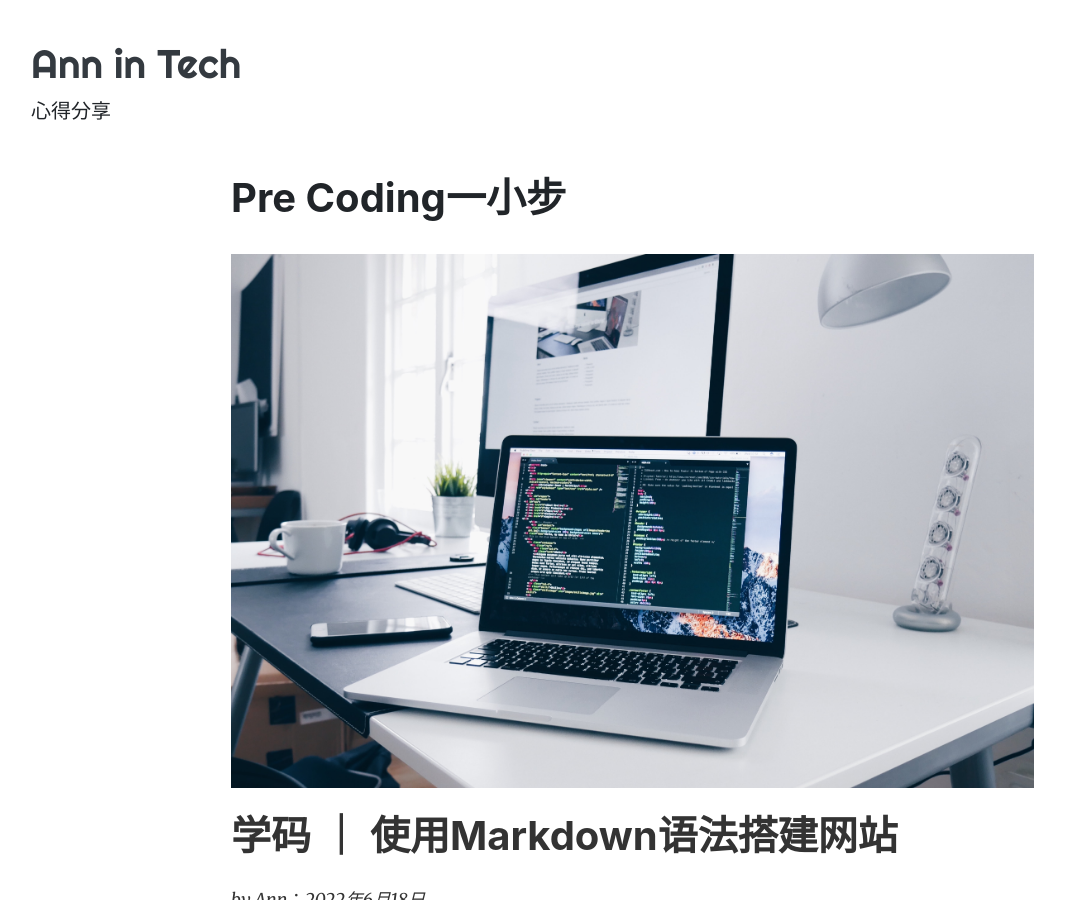
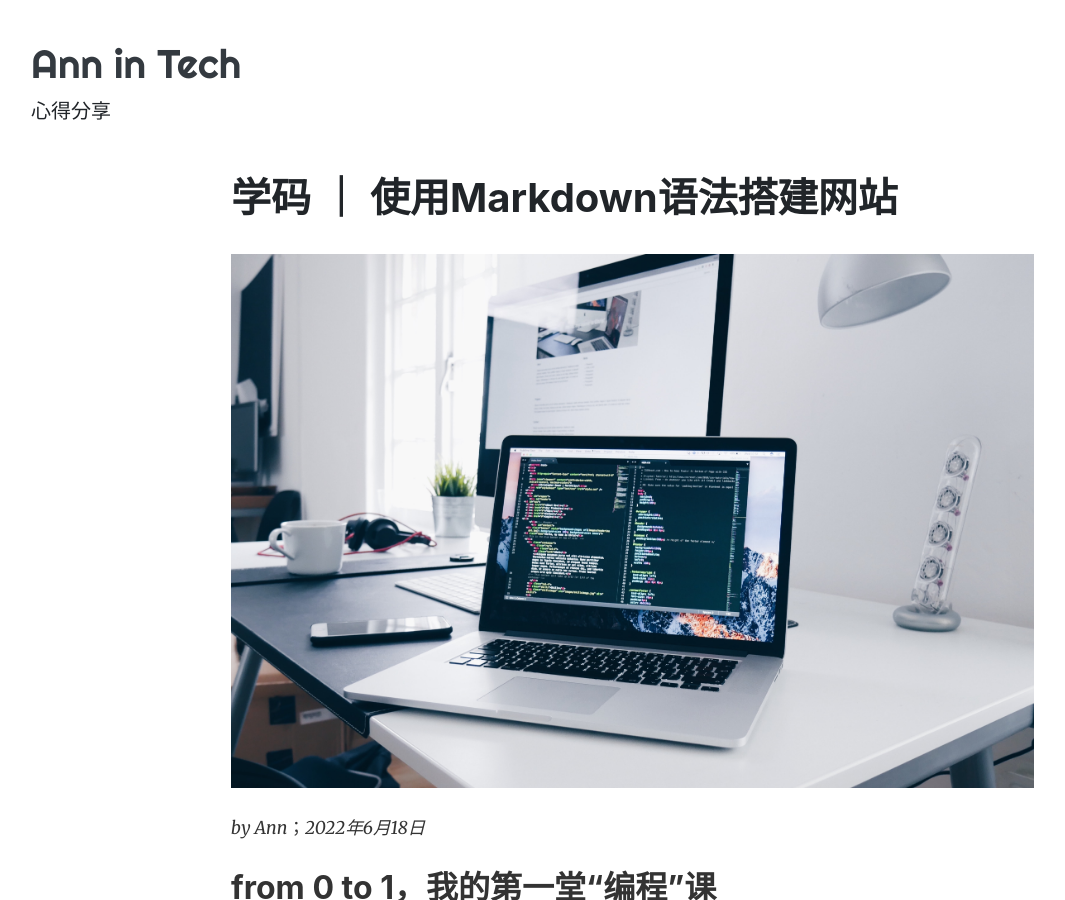
Before and after one commit to annintech/ann-blog, a Jekyll site: the page built from _posts/2022-06-16-small-steps.md, in a window 1280 px wide and 900 px high. Shown: the whole window, without its empty margins (54-1119 px from the left). Built offline with Jekyll 4.4.1, drawn with Linux system fonts in a browser that asks for light colours; nearby versions of some CDN libraries.

Commit message:
Update 2022-06-16-small-steps.md

```diff
--- a/_posts/2022-06-16-small-steps.md
+++ b/_posts/2022-06-16-small-steps.md
@@ -1,10 +1,9 @@
 ---
 layout: post
-title:  "Pre Coding一小步"
+title:  "学码 ｜ 使用Markdown语法搭建网站"
 image: assets/images/precoding.jpg
 ---
 
-# 学码 ｜ 使用Markdown语法搭建网站
 _by Ann_；_2022年6月18日_
 ## from 0 to 1，我的第一堂“编程”课
 工作以后，学习编程一直在我的to do list里，原因有三：一是目睹了移动互联网对报刊广电这类传统媒体的巨大冲击，从业者似乎应该懂一些编程；二是认为编程很酷，很有创造力；三是现在的小孩子从幼儿园就开始接触编程，说明这项技能未来或者现在就像英语一样是行走世界的“硬通货”。然而，出于种种原因迟迟没有行动。工作忙，优先级不够都是表面原因，真实原因是潜意识里对自己能力的怀疑和不自信。数理基础薄弱大概是不自信的根源，另一大原因是来自性别偏见，小时候总是听到“女生不擅长理科”这种言论，不知不觉间也被此言论限制，这几年对自己有了更为客观的认知，还学到了形容此类现象的一个新词“冒名顶替综合症”（imposter syndrome)——把自己的成绩归功于运气和时机，而不是自身努力。客观来讲，基础教育阶段数理基础薄弱，主要是因为在数理方面学习方法、学习路径和学习习惯不对导致陷入负面反馈与兴趣索然的不良循环中。其实我在学习新技能方面，如成年后学习的绘画、日语等，既没有什么特殊的天赋，也不存在学习障碍，就是很正常的理解能力，而且达到一个与练习时长成正比的平均水平，根本谈不上所谓“天赋”的作用，“无他，唯手熟尔。”所以，“聪明”和“笨”这种二元对立的评价都应从潜意识里剔除掉。完成了这样的心理建设，加上疫情居家有了更多的空余时间，我终于迈出了学习”编程”的一小步。
```
